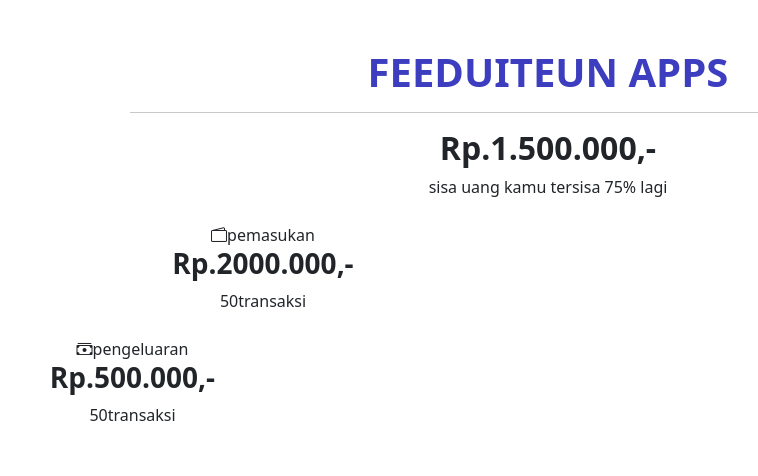
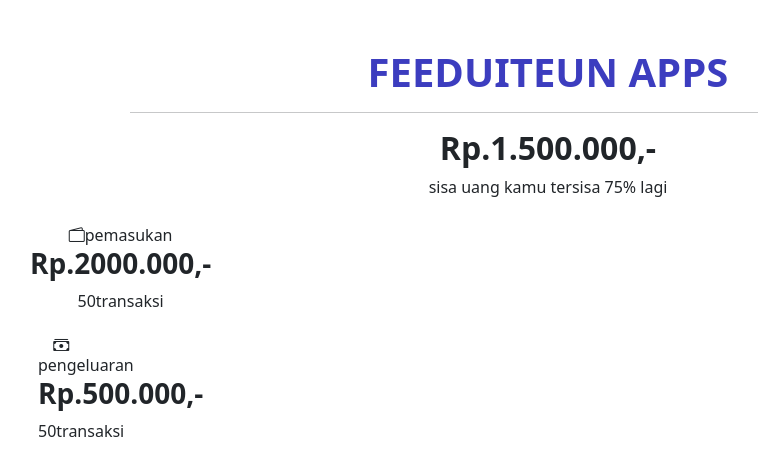
Before and after one commit to lssport/hattahasibuan.git.io, a React (Create React App) app: page / in a window 1280 px wide. Shown: the top 476 px of the page, without its empty margins (92-850 px from the left). Built offline with nearby package versions, Linux system fonts and the light colour scheme; a web font is replaced by a local one.

Commit message:
1 file modified

```diff
--- a/src/App.js
+++ b/src/App.js
@@ -16,7 +16,7 @@ class App extends React.Component {
       <h2 className='fw-bold'>Rp.1.500.000,-</h2>
       <span className='title-md'>sisa uang kamu tersisa 75% lagi</span>
       <div className='row'>
-      <div className='col-6'>
+      <div className='col-6 d-flex justify-content-between align-items-center'>
       <div className='card-wrapper p-4'>
        <div className='icon-wrapper mb-1'><i class="bi bi-wallet2"></i>
 <span className='title-sm'>pemasukan</span>
```
